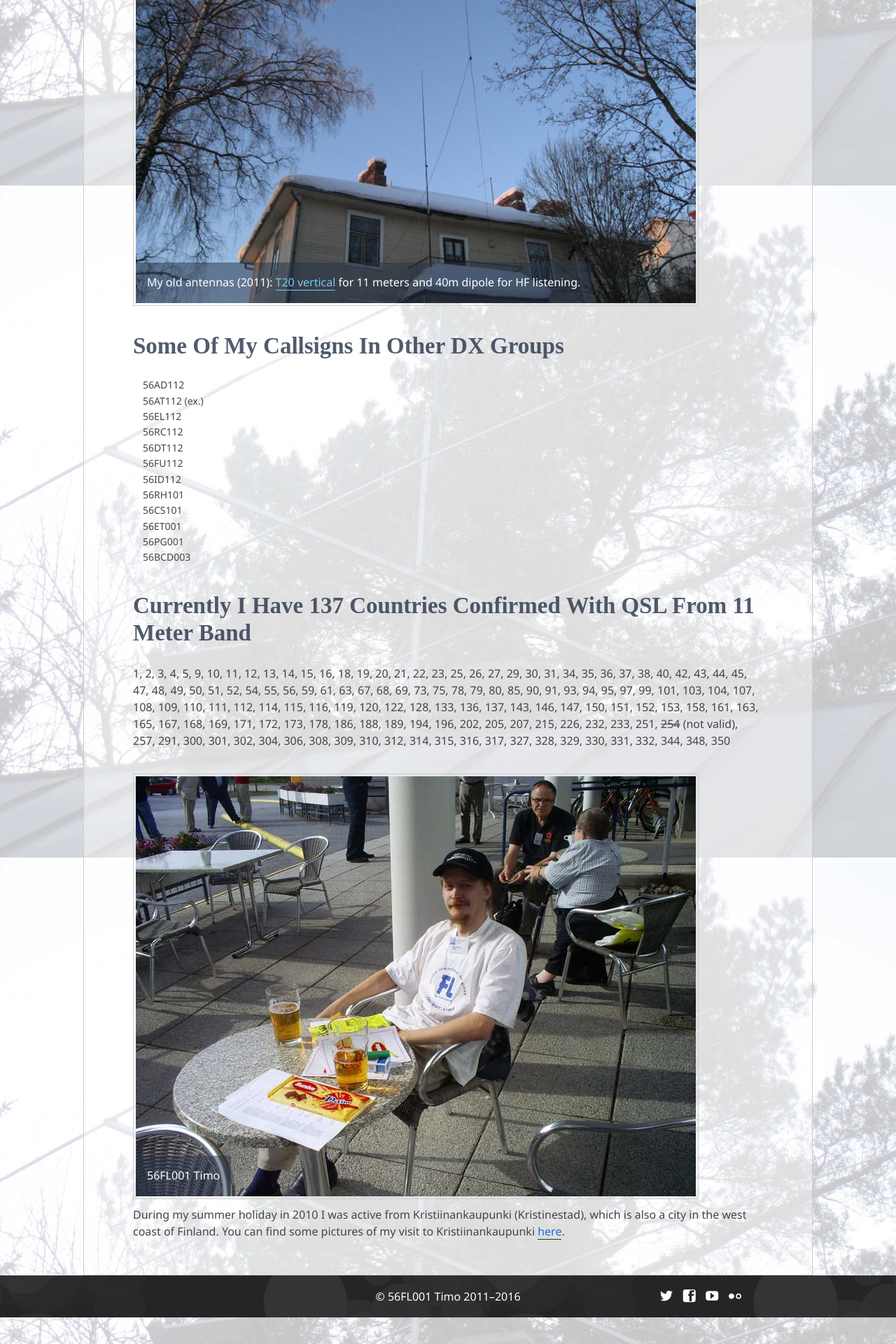
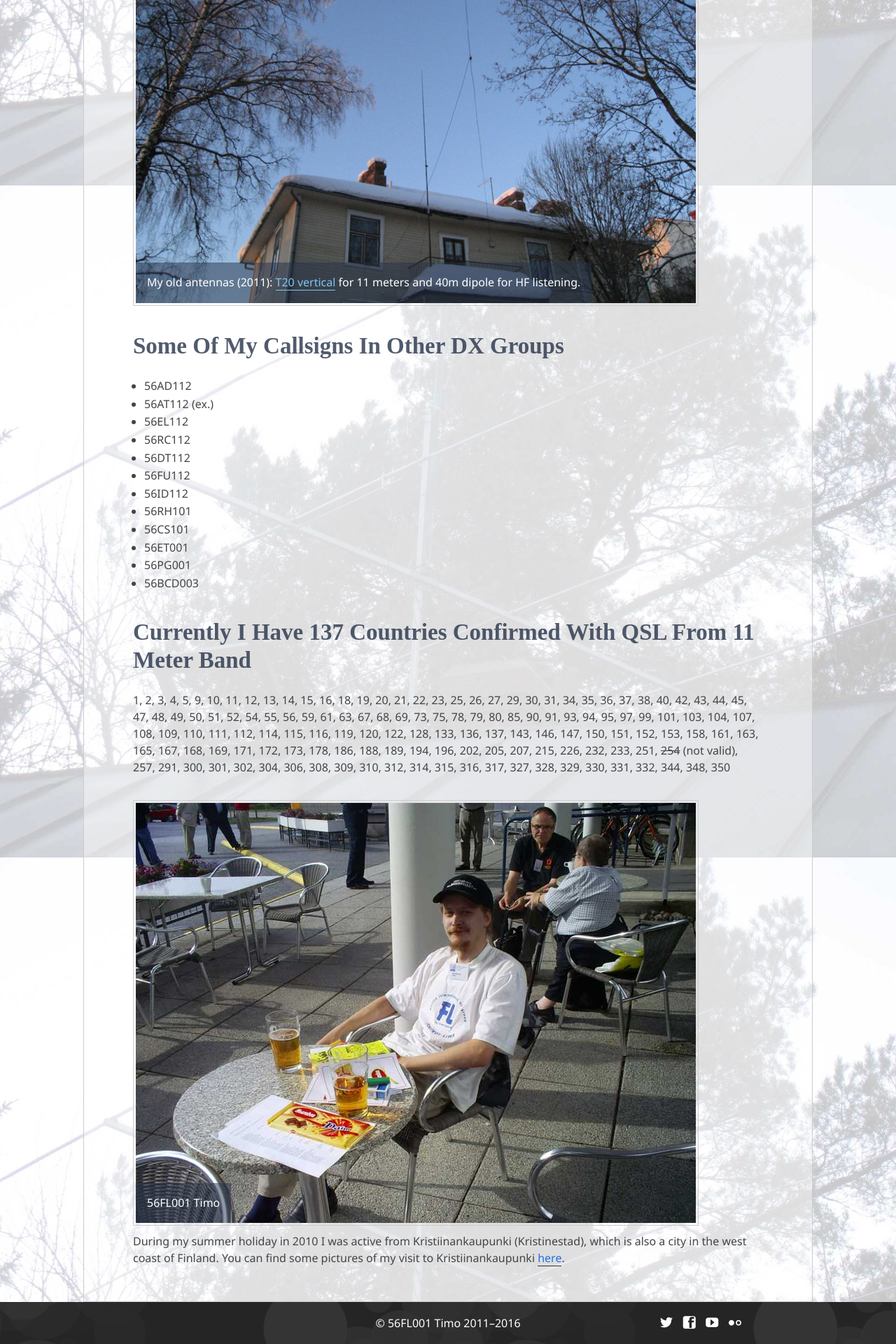
Before and after one commit to teear/56fl001.fldx.org, a Jekyll site: the page built from station.html, in a window 1280 px wide. Shown: the part 1655-3575 px from the top of the page at 70% size. Built offline with Jekyll 4.4.1, drawn with Linux system fonts in a browser that asks for light colours.

Commit message:
Remove styling for #callsigns

```diff
--- a/css/main.scss
+++ b/css/main.scss
@@ -471,12 +471,6 @@ main ul {
   margin: 0 0 1em 1em;
 }
 
-/* UL-list callsigns */
-#callsigns {
-    list-style-type: none;
-    font-size: 14px;
-}
-
 /* UL-list links */
 .links { list-style-type: none; }
 
```
